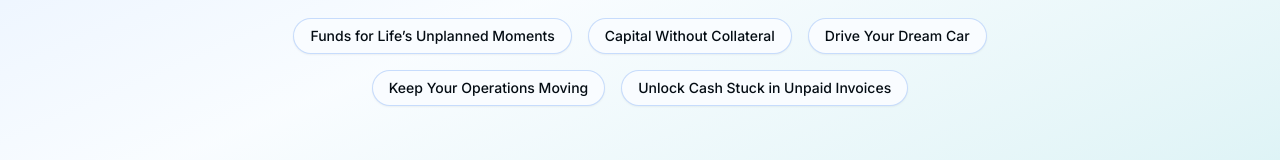
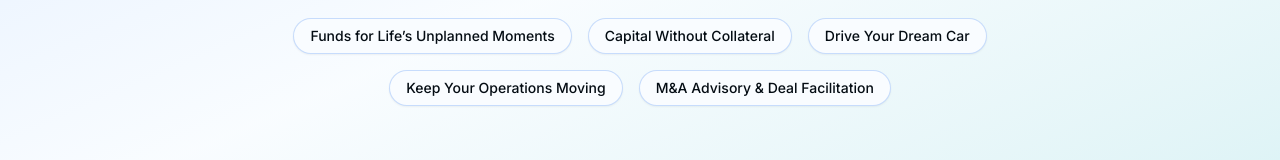
Before and after one commit to Deepsoni5/kucash, a Next.js app: page /services in a window 1280 px wide. Shown: the part 404-564 px from the top of the page. Built offline with nearby package versions, Linux system fonts and the light colour scheme.

Commit message:
fix chages

```diff
--- a/app/about/page.tsx
+++ b/app/about/page.tsx
@@ -28,7 +28,7 @@ export default function AboutPage() {
                 <span className="text-sm font-semibold text-primary uppercase tracking-wider">Since 2010</span>
               </div>
               <h1 className="text-4xl sm:text-6xl lg:text-7xl font-extrabold tracking-tight text-foreground text-balance">
-                About <span className="bg-gradient-to-r from-primary to-accent bg-clip-text text-transparent italic">KuCash</span>
+                About <span className="bg-gradient-to-r from-primary to-accent bg-clip-text text-transparent italic pr-4">KuCash</span>
               </h1>
               <p className="text-xl sm:text-2xl text-muted-foreground font-medium leading-relaxed text-pretty">
                 15 Years of Finance. 5,000+ Stories. <br className="hidden sm:block" />
--- a/app/services/page.tsx
+++ b/app/services/page.tsx
@@ -14,6 +14,7 @@ import {
   CheckCircle2,
   Clock,
   LayoutDashboard,
+  Handshake,
 } from "lucide-react";
 import Link from "next/link";
 import type { Metadata } from "next";
@@ -21,7 +22,7 @@ import type { Metadata } from "next";
 export const metadata: Metadata = {
   title: "Our Loan Services - KuCash | Fast & Transparent Financing",
   description:
-    "Explore KuCash's wide range of loan services including Personal Loans, Business Loans, Vehicle Loans, Working Capital, and Invoice Discounting. 100% digital process with 24h disbursal.",
+    "Explore KuCash's wide range of loan services including Personal Loans, Business Loans, Vehicle Loans, Working Capital, and M&A Advisory. 100% digital process with 24h disbursal.",
 };
 
 const services = [
@@ -118,23 +119,23 @@ const services = [
     color: "orange",
   },
   {
-    id: "invoice-discounting",
-    icon: FileText,
-    headline: "Unlock Cash Stuck in Unpaid Invoices.",
-    subHeadline: "Don’t Wait 90 Days. Get Paid Today.",
-    tagline: "Don’t Wait 90 Days. Get Paid Today.",
+    id: "ma-advisory",
+    icon: Handshake,
+    headline: "M&A Advisory & Deal Facilitation.",
+    subHeadline: "Strategic Growth & Exits.",
+    tagline: "₹5 Cr – ₹500+ Cr. End-to-End Facilitation.",
     description:
-      "Your sales are done, but your money is stuck with the client. Why wait? Convert your valid unpaid invoices into immediate working capital. This is not a loan; it’s an advance on your own hard-earned money. Through our partnership with valuable Lenders, we offer discounting solutions that help you negotiate cash discounts with your own suppliers by paying them early.",
+      "Turn strategic opportunities into successful transactions. We help businesses identify the right buyers, investors, or partners and facilitate smooth mergers, acquisitions, and strategic exits with confidentiality and precision.",
     details: [
-      { label: "Loan Amount", value: "₹1 Lakh – ₹50 Lakhs" },
-      { label: "Interest Rate", value: "Starting from 12% p.a." },
-      { label: "Tenure", value: "Up to 90 Days (Matches your invoice cycle)." },
+      { label: "DEAL SIZE", value: "₹5 Cr – ₹500+ Cr" },
+      { label: "ENGAGEMENT", value: "Retainer / Success Fee" },
+      { label: "PROCESS", value: "End-to-End Facilitation" },
       {
-        label: "Zero Collateral",
-        value: "Your invoice is the collateral. No other asset required.",
+        label: "Strategic Advisory",
+        value: "Expert guidance on mergers, acquisitions, and capital raising.",
       },
     ],
-    color: "rose",
+    color: "green",
   },
 ];
 
@@ -180,14 +181,12 @@ export default function ServicesPage() {
             <section
               key={service.id}
               id={service.id}
-              className={`py-24 lg:py-40 border-b border-border/50 ${
-                !isEven ? "bg-muted/30" : "bg-background"
+              className={`py-24 lg:py-40 border-b border-border/50 ${!isEven ? "bg-muted/30" : "bg-background"
                 }`}
             >
               <div className="container max-w-7xl mx-auto px-4 sm:px-6 lg:px-8">
                 <div
-                  className={`grid lg:grid-cols-2 gap-16 lg:gap-24 items-center ${
-                    !isEven ? "lg:flex-row-reverse" : ""
+                  className={`grid lg:grid-cols-2 gap-16 lg:gap-24 items-center ${!isEven ? "lg:flex-row-reverse" : ""
                     }`}
                 >
                   {/* Content Side */}
@@ -248,8 +247,7 @@ export default function ServicesPage() {
                       <div
                         className="absolute inset-0 bg-cover bg-center group-hover:scale-110 transition-transform duration-700"
                         style={{
-                          backgroundImage: `url('${
-                            service.id === "personal-loan"
+                          backgroundImage: `url('${service.id === "personal-loan"
                             ? "https://images.unsplash.com/photo-1554224155-8d04cb21cd6c?q=80&w=2070&auto=format&fit=crop&ixlib=rb-4.0.3"
                             : service.id === "business-loan"
                               ? "https://images.unsplash.com/photo-1563013544-824ae1b704d3?q=80&w=2070&auto=format&fit=crop&ixlib=rb-4.0.3"
@@ -257,9 +255,9 @@ export default function ServicesPage() {
                                 ? "https://images.unsplash.com/photo-1556742049-0cfed4f6a45d?q=80&w=2340&auto=format&fit=crop&ixlib=rb-4.0.3"
                                 : service.id === "working-capital"
                                   ? "https://images.unsplash.com/photo-1454165804606-c3d57bc86b40?q=80&w=2070&auto=format&fit=crop&ixlib=rb-4.0.3"
-                              : service.id === "invoice-discounting"
-                              ? "https://images.unsplash.com/photo-1554224155-6726b3ff858f?q=80&w=2070&auto=format&fit=crop&ixlib=rb-4.0.3"
-                              : "https://images.unsplash.com/photo-1554224155-8d04cb21cd6c?q=80&w=2070&auto=format&fit=crop&ixlib=rb-4.0.3"
+                                  : service.id === "ma-advisory"
+                                    ? "https://images.pexels.com/photos/7414275/pexels-photo-7414275.jpeg?_gl=1*aecqf0*_ga*NDI3MTcyODI5LjE3NjI2OTAxOTg.*_ga_8JE65Q40S6*czE3NjY1NzkxMzgkbzMkZzEkdDE3NjY1NzkxNTAkajQ4JGwwJGgw?q=80&w=2070&auto=format&fit=crop"
+                                    : "https://images.unsplash.com/photo-1554224155-8d04cb21cd6c?q=80&w=2070&auto=format&fit=crop"
                             }')`,
                         }}
                       />
--- a/components/loan-products-section.tsx
+++ b/components/loan-products-section.tsx
@@ -64,6 +64,11 @@ const loanProducts = [
     amount: "₹5 Cr – ₹500+ Cr",
     interest: "Retainer / Success Fee",
     tenure: "End-to-End Facilitation",
+    labels: {
+      amount: "DEAL SIZE",
+      interest: "ENGAGEMENT",
+      tenure: "PROCESS",
+    },
     color: "from-green-500 to-green-600",
     cta: "Explore Opportunities",
   },
@@ -122,7 +127,7 @@ export function LoanProductsSection() {
                   <div className="grid grid-cols-3 gap-2 text-sm border-y border-border/50 py-4 mb-4">
                     <div>
                       <div className="text-muted-foreground text-[10px] sm:text-xs mb-1 uppercase tracking-wider font-medium">
-                        Amount
+                        {product.labels?.amount || "Amount"}
                       </div>
                       <div className="font-semibold text-foreground text-xs sm:text-sm">
                         {product.amount}
@@ -130,7 +135,7 @@ export function LoanProductsSection() {
                     </div>
                     <div>
                       <div className="text-muted-foreground text-[10px] sm:text-xs mb-1 uppercase tracking-wider font-medium">
-                        Interest
+                        {product.labels?.interest || "Interest"}
                       </div>
                       <div className="font-semibold text-foreground text-xs sm:text-sm">
                         {product.interest}
@@ -138,7 +143,7 @@ export function LoanProductsSection() {
                     </div>
                     <div>
                       <div className="text-muted-foreground text-[10px] sm:text-xs mb-1 uppercase tracking-wider font-medium">
-                        Tenure
+                        {product.labels?.tenure || "Tenure"}
                       </div>
                       <div className="font-semibold text-foreground text-xs sm:text-sm">
                         {product.tenure}
```
Lines whose indentation alone changed are shown as unchanged.
